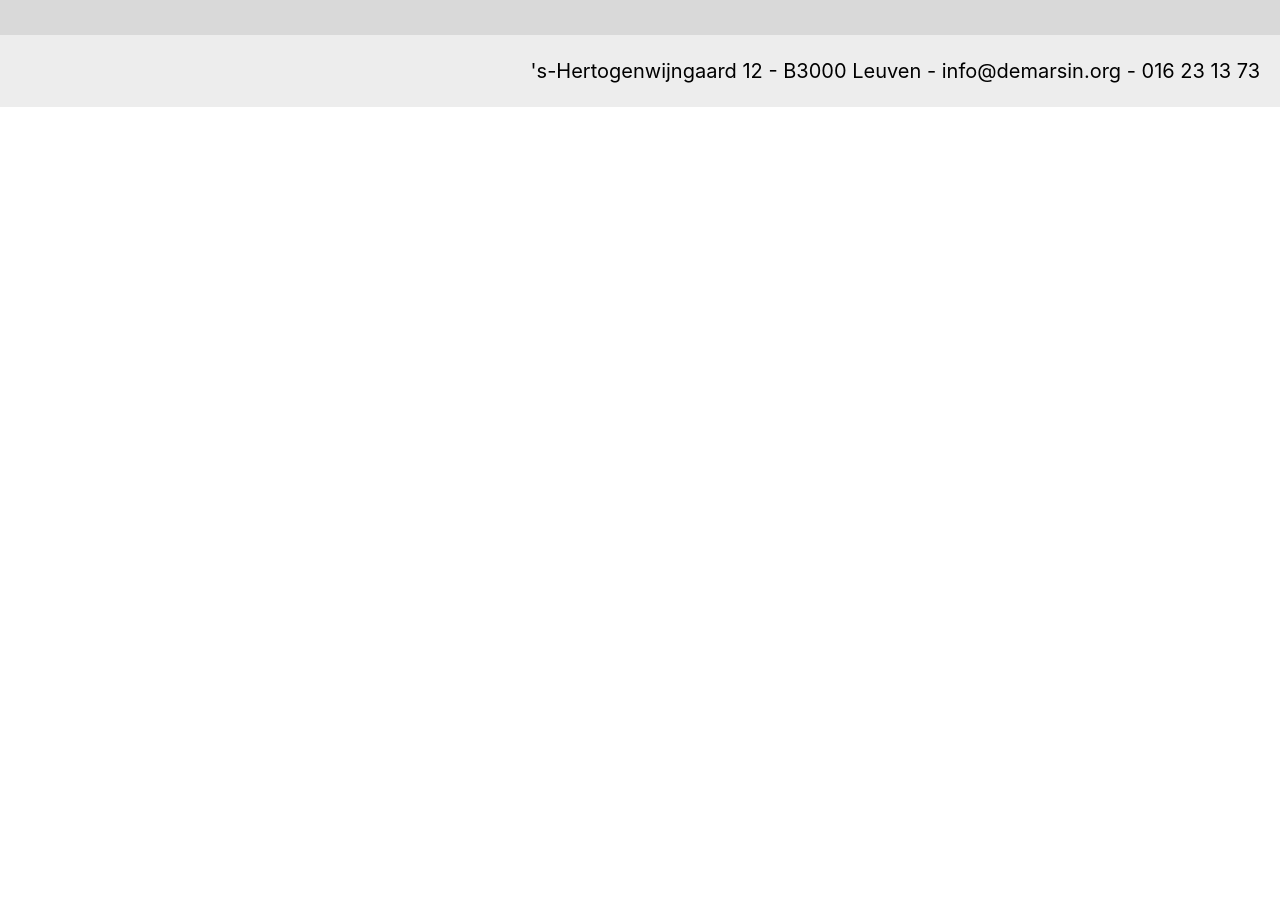
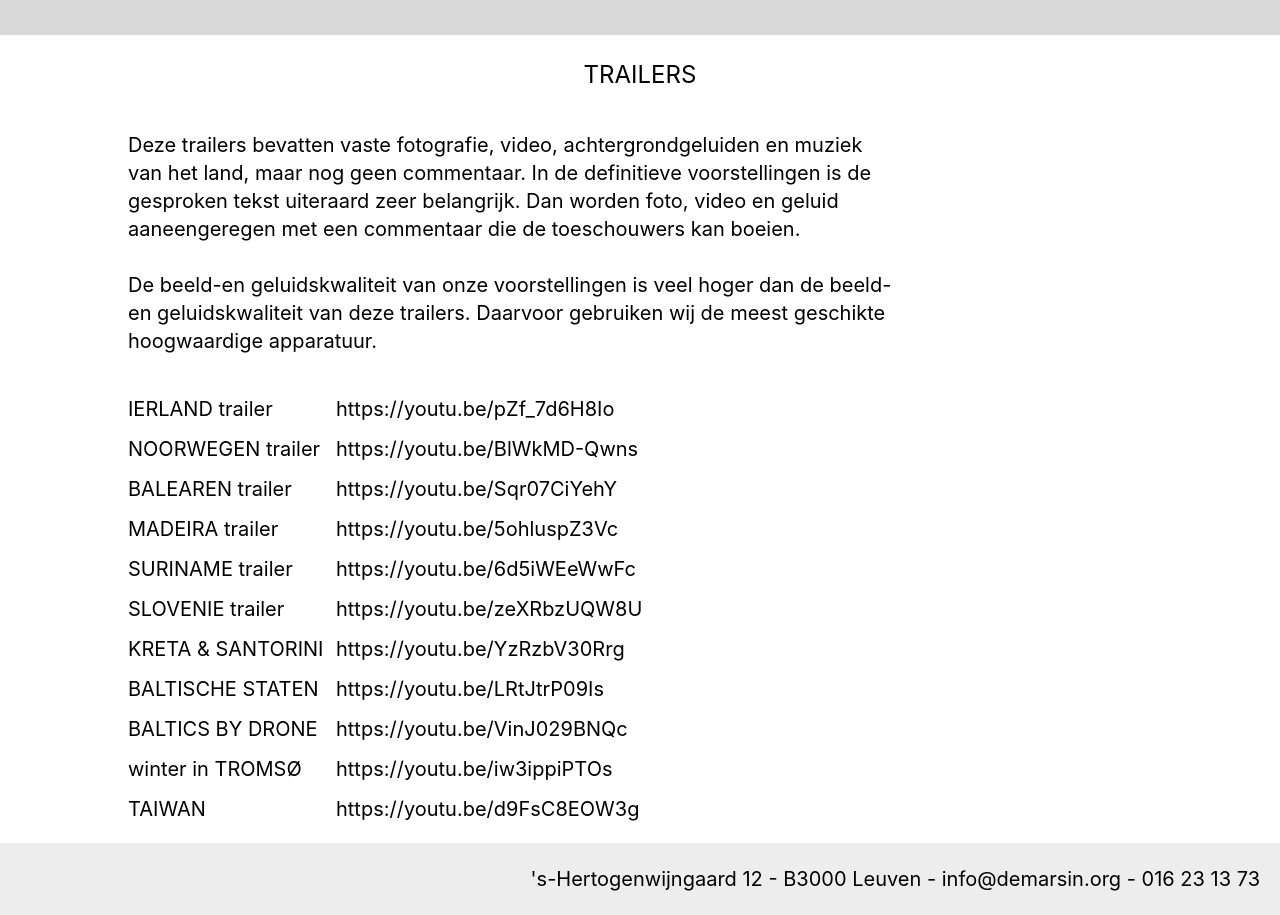
Before and after one commit to lbm98/demarsin, a Vue app: page /trailers in a window 1280 px wide. Shown: the part 285-1200 px from the top of the page. Before the commit the page ends 800 px from the top, so only its background shows below. Built offline with nearby package versions, Linux system fonts and the light colour scheme.

Commit message:
trailers

```diff
--- a/src/components/TheHeader.vue
+++ b/src/components/TheHeader.vue
@@ -26,6 +26,8 @@ let showContactInfo = ref(false);
 
       <button @click="showPresentationsInfo = !showPresentationsInfo" class="reizen-dropdown-button">Presentaties
       </button>
+
+      <router-link class="reizen-dropdown-button" to="/trailers">Trailers</router-link>
     </div>
   </div>
 
--- a/src/router/index.js
+++ b/src/router/index.js
@@ -7,6 +7,10 @@ const router = createRouter({
     {
       path: '/',
       component: HomeView
+    },
+    {
+      path: '/trailers',
+      component: () => import('../views/TrailerView.vue')
     },
     {
       path: '/azoren',
--- /dev/null
+++ b/src/views/TrailerView.vue
@@ -0,0 +1,81 @@
+<script setup lang="ts">
+const trailers = [
+  {
+    url: "https://youtu.be/pZf_7d6H8Io",
+    title: "IERLAND trailer"
+  },
+  {
+    url: "https://youtu.be/BlWkMD-Qwns",
+    title: "NOORWEGEN trailer"
+  },
+  {
+    url: "https://youtu.be/Sqr07CiYehY",
+    title: "BALEAREN trailer"
+  },
+  {
+    url: "https://youtu.be/5ohluspZ3Vc",
+    title: "MADEIRA trailer"
+  },
+  {
+    url: "https://youtu.be/6d5iWEeWwFc",
+    title: "SURINAME trailer"
+  },
+  {
+    url: "https://youtu.be/zeXRbzUQW8U",
+    title: "SLOVENIE trailer"
+  },
+  {
+    url: "https://youtu.be/YzRzbV30Rrg",
+    title: "KRETA & SANTORINI"
+  },
+  {
+    url: "https://youtu.be/LRtJtrP09Is",
+    title: "BALTISCHE STATEN"
+  },
+  {
+    url: "https://youtu.be/VinJ029BNQc",
+    title: "BALTICS BY DRONE"
+  },
+  {
+    url: "https://youtu.be/iw3ippiPTOs",
+    title: "winter in TROMSØ"
+  },
+  {
+    url: "https://youtu.be/d9FsC8EOW3g",
+    title: "TAIWAN"
+  },
+]
+
+</script>
+
+<template>
+  <div>
+    <p class="text-2xl text-center mt-6">TRAILERS</p>
+
+    <p class="text-xl mt-10 ml-32 max-w-3xl">
+      Deze trailers bevatten vaste fotografie, video, achtergrondgeluiden en muziek van het land, maar nog geen
+      commentaar. In de definitieve voorstellingen is de gesproken tekst uiteraard zeer belangrijk. Dan worden foto,
+      video
+      en geluid aaneengeregen met een commentaar die de toeschouwers kan boeien.
+      <br><br>
+      De beeld-en geluidskwaliteit van onze voorstellingen is veel hoger dan de beeld-en geluidskwaliteit van deze
+      trailers. Daarvoor gebruiken wij de meest geschikte hoogwaardige apparatuur.
+    </p>
+
+    <div class="ml-32 mt-10 flex flex-col gap-3 text-xl mb-5">
+      <div
+          v-for="trailer in trailers"
+          :key="trailer.url"
+          class="flex"
+      >
+
+        <a :href="trailer.url" class="w-52">{{ trailer.title }}</a>
+        <a :href="trailer.url">{{ trailer.url }}</a>
+
+      </div>
+    </div>
+
+  </div>
+</template>
+
+<style scoped></style>
```
